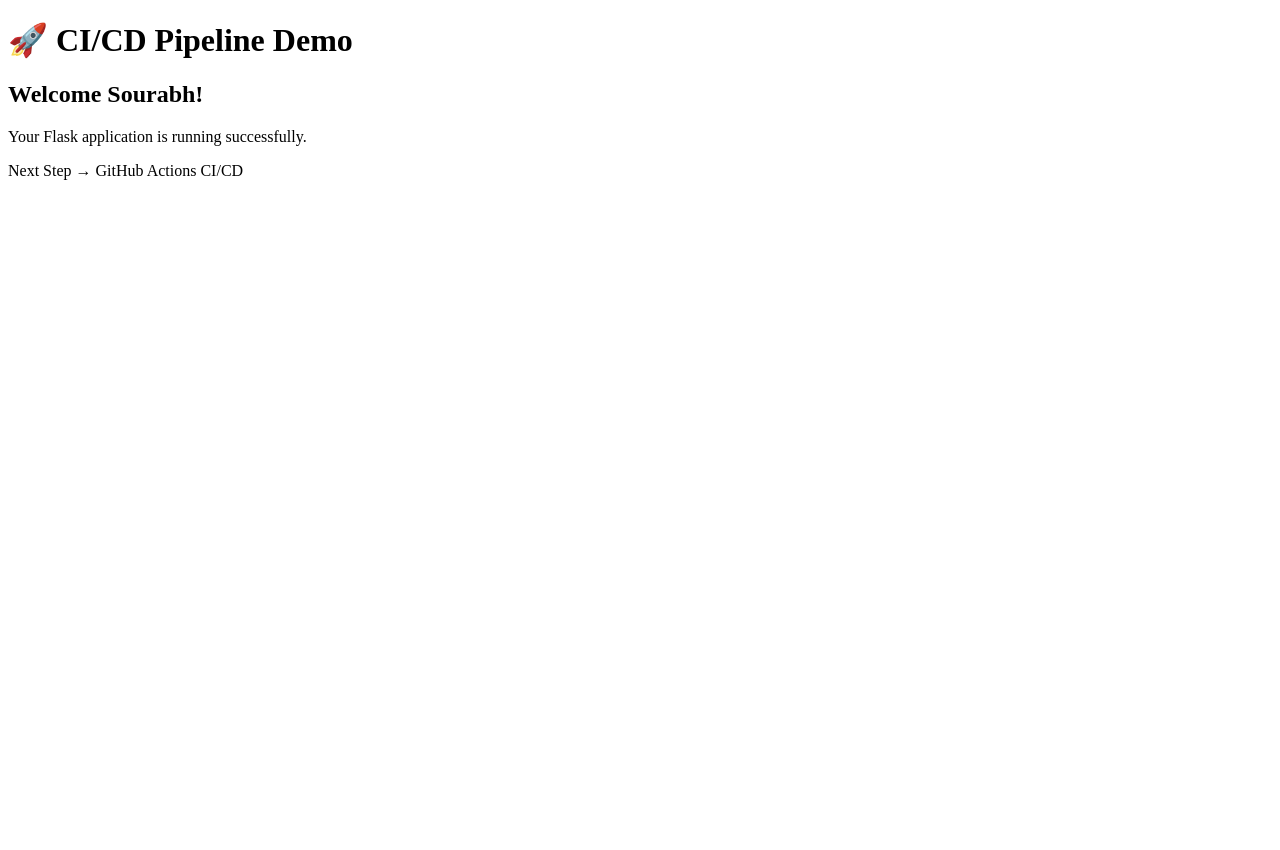
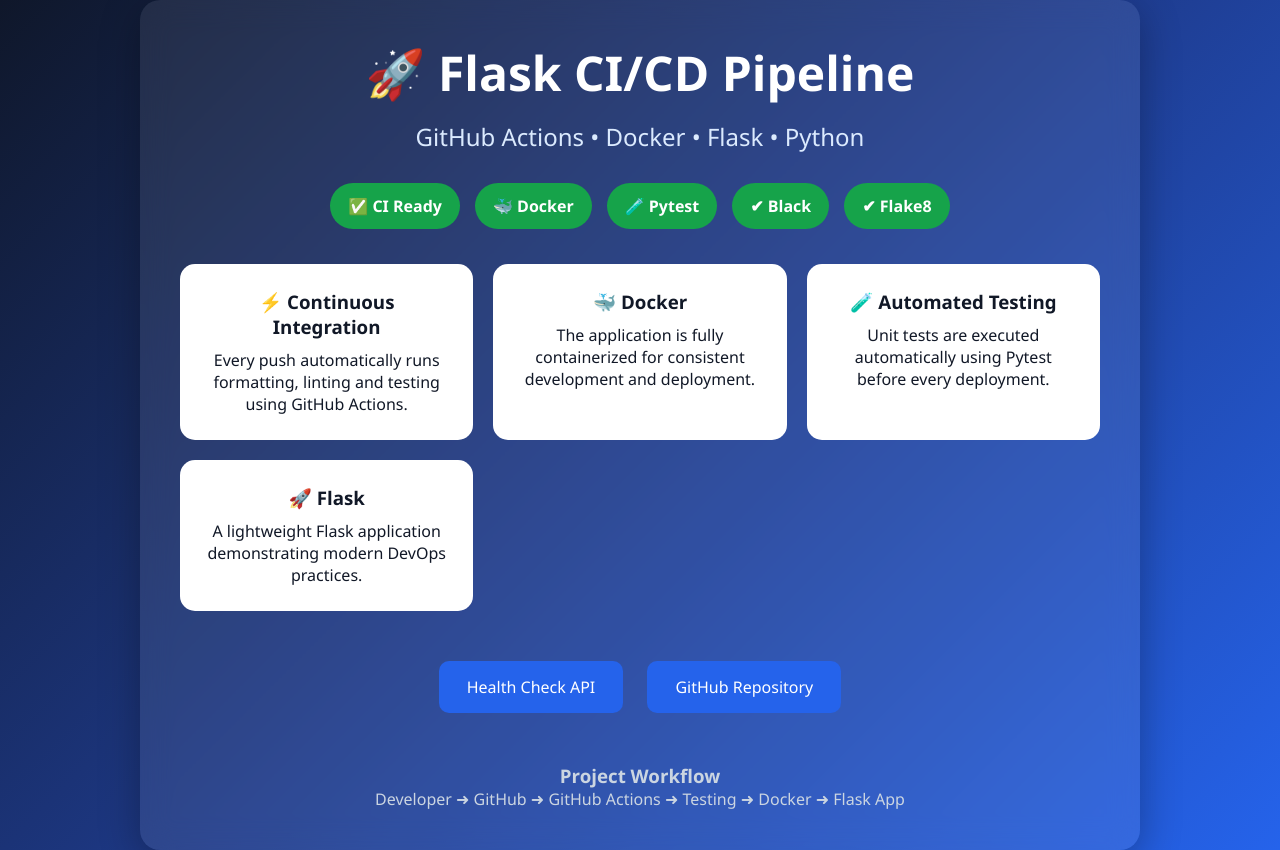
Before and after one commit to sourabhg07/flask-cicd-pipeline, a Flask app: page / in a window 1280 px wide. Before the commit the page ends 180 px from the top, so only its background shows below. Run offline with Flask 3, Linux system fonts and the light colour scheme.

Commit message:
Redesign landing page UI

```diff
--- a/templates/index.html
+++ b/templates/index.html
@@ -3,15 +3,178 @@
 <head>
     <meta charset="UTF-8">
     <meta name="viewport" content="width=device-width, initial-scale=1.0">
-    <title>CI/CD Pipeline Demo</title>
+    <title>Flask CI/CD Pipeline</title>
+
+    <style>
+        *{
+            margin:0;
+            padding:0;
+            box-sizing:border-box;
+            font-family:Segoe UI, sans-serif;
+        }
+
+        body{
+            background:linear-gradient(135deg,#0f172a,#1e3a8a,#2563eb);
+            min-height:100vh;
+            display:flex;
+            justify-content:center;
+            align-items:center;
+            color:white;
+        }
+
+        .container{
+            width:90%;
+            max-width:1000px;
+            background:rgba(255,255,255,.08);
+            backdrop-filter:blur(15px);
+            border-radius:20px;
+            padding:40px;
+            box-shadow:0 10px 40px rgba(0,0,0,.3);
+            text-align:center;
+        }
+
+        h1{
+            font-size:3rem;
+            margin-bottom:15px;
+        }
+
+        h2{
+            font-weight:400;
+            color:#dbeafe;
+            margin-bottom:30px;
+        }
+
+        .badges{
+            display:flex;
+            justify-content:center;
+            flex-wrap:wrap;
+            gap:15px;
+            margin-bottom:35px;
+        }
+
+        .badge{
+            background:#16a34a;
+            padding:12px 18px;
+            border-radius:30px;
+            font-weight:bold;
+        }
+
+        .cards{
+            display:grid;
+            grid-template-columns:repeat(auto-fit,minmax(220px,1fr));
+            gap:20px;
+            margin-top:30px;
+        }
+
+        .card{
+            background:white;
+            color:#111827;
+            border-radius:15px;
+            padding:25px;
+            transition:.3s;
+        }
+
+        .card:hover{
+            transform:translateY(-8px);
+        }
+
+        .card h3{
+            margin-bottom:10px;
+        }
+
+        .buttons{
+            margin-top:40px;
+        }
+
+        .btn{
+            display:inline-block;
+            margin:10px;
+            padding:15px 28px;
+            text-decoration:none;
+            color:white;
+            border-radius:10px;
+            background:#2563eb;
+            transition:.3s;
+        }
+
+        .btn:hover{
+            background:#1d4ed8;
+        }
+
+        footer{
+            margin-top:40px;
+            color:#cbd5e1;
+        }
+    </style>
 </head>
+
 <body>
-    <h1>🚀 CI/CD Pipeline Demo</h1>
 
-    <h2>Welcome Sourabh!</h2>
+<div class="container">
 
-    <p>Your Flask application is running successfully.</p>
+<h1>🚀 Flask CI/CD Pipeline</h1>
 
-    <p>Next Step → GitHub Actions CI/CD</p>
+<h2>GitHub Actions • Docker • Flask • Python</h2>
+
+<div class="badges">
+
+<div class="badge">✅ CI Ready</div>
+<div class="badge">🐳 Docker</div>
+<div class="badge">🧪 Pytest</div>
+<div class="badge">✔ Black</div>
+<div class="badge">✔ Flake8</div>
+
+</div>
+
+<div class="cards">
+
+<div class="card">
+<h3>⚡ Continuous Integration</h3>
+<p>Every push automatically runs formatting, linting and testing using GitHub Actions.</p>
+</div>
+
+<div class="card">
+<h3>🐳 Docker</h3>
+<p>The application is fully containerized for consistent development and deployment.</p>
+</div>
+
+<div class="card">
+<h3>🧪 Automated Testing</h3>
+<p>Unit tests are executed automatically using Pytest before every deployment.</p>
+</div>
+
+<div class="card">
+<h3>🚀 Flask</h3>
+<p>A lightweight Flask application demonstrating modern DevOps practices.</p>
+</div>
+
+</div>
+
+<div class="buttons">
+
+<a class="btn" href="/health">Health Check API</a>
+
+<a class="btn"
+href="https://github.com/sourabhg07/flask-cicd-pipeline"
+target="_blank">
+GitHub Repository
+</a>
+
+</div>
+
+<footer>
+
+<h3>Project Workflow</h3>
+
+<p>
+
+Developer ➜ GitHub ➜ GitHub Actions ➜ Testing ➜ Docker ➜ Flask App
+
+</p>
+
+</footer>
+
+</div>
+
 </body>
 </html>
```
